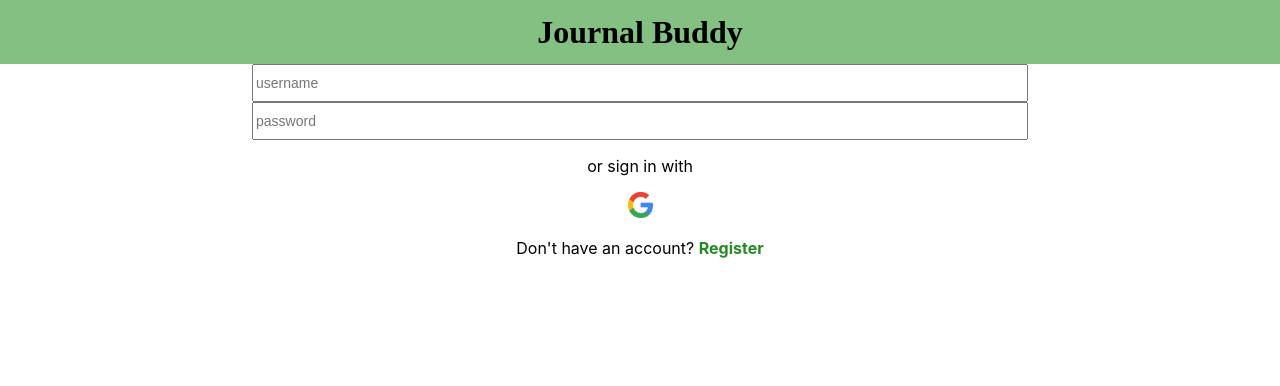
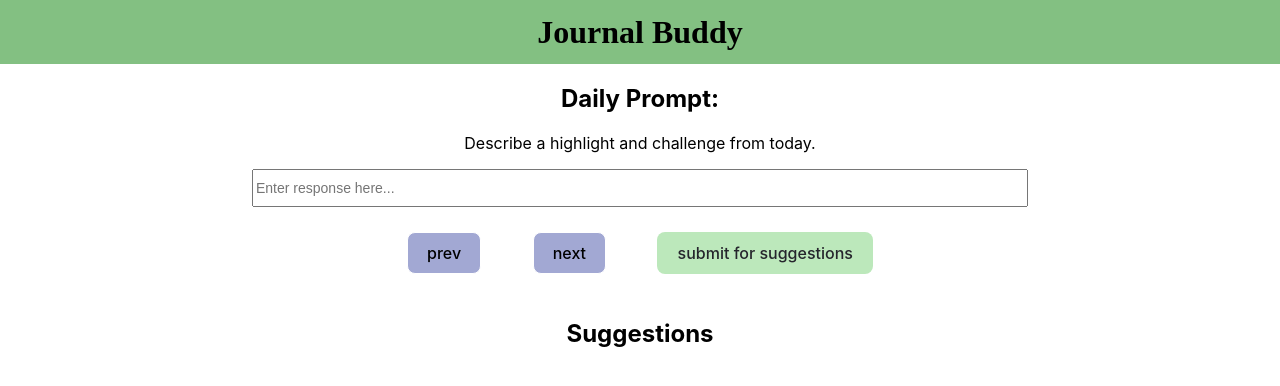
Before and after one commit to cs0320-f23/term-project-swilli43-inguyen4-ahogue1, a React (Vite) app in the folder frontend/: page / in a window 1280 px wide. Shown: the top 386 px of the page. Built offline with nearby package versions, Linux system fonts and the light colour scheme.

Commit message:
[refactor] commenting out log in page on app

```diff
--- a/frontend/src/App.tsx
+++ b/frontend/src/App.tsx
@@ -13,18 +13,18 @@ function App() {
       <div className="App-header">
         <h1 aria-label="title">Journal Buddy</h1>
       </div>
-      <LoginPage />
+      {/* <LoginPage /> */}
 
-      {/* <div className="Journal">
+      <div className="Journal">
         <JournalDisplay
           setCurrentEntry={setCurrentEntry}
           setDisplaySuggestions={setDisplaySuggestions}
-        /> */}
-        {/* <SuggestionsDisplay
+        />
+        <SuggestionsDisplay
           currentEntry={currentEntry}
           displaySuggestions={displaySuggestions}
         />
-      </div> */}
+      </div>
 
     </div>
   );
```
